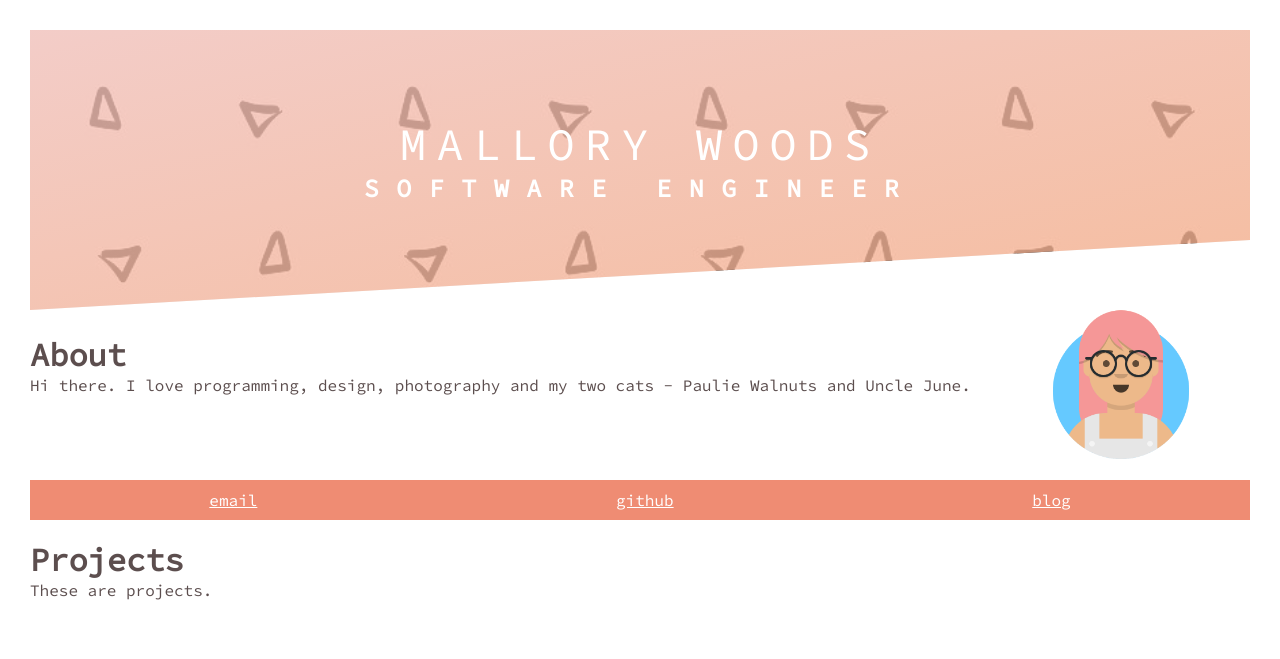
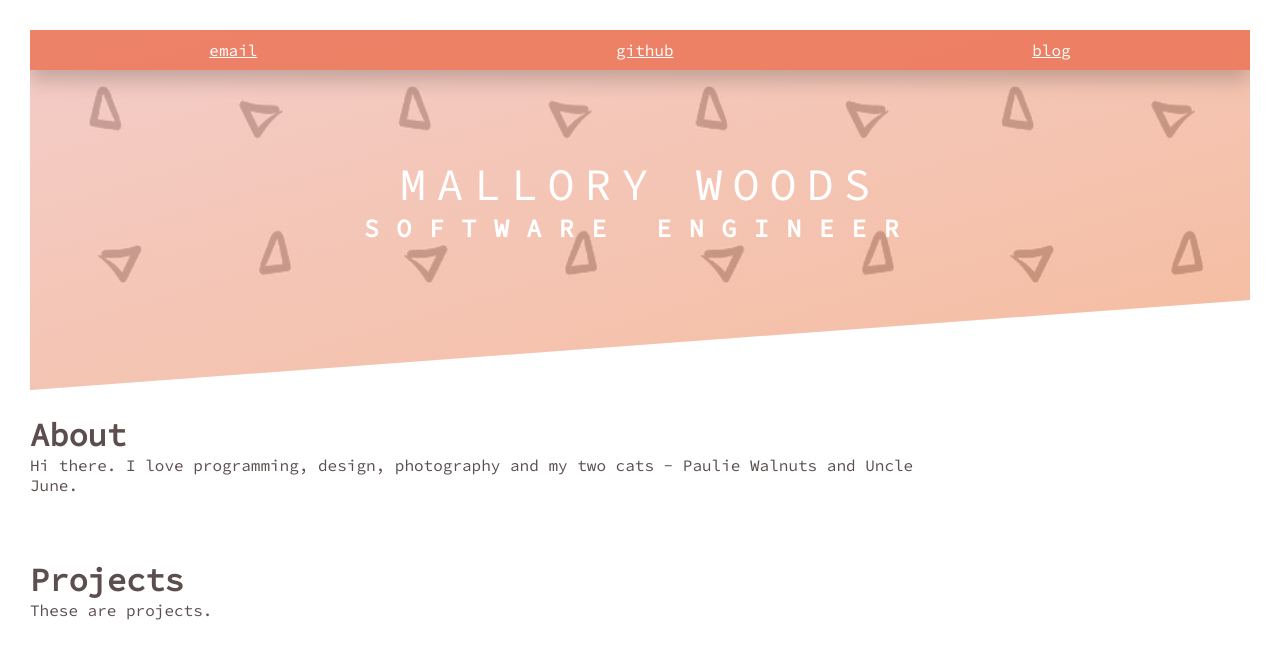
Before and after one commit to mallmsy/personalSite, a PHP site: page / in a window 1280 px wide. Shown: the top 659 px of the page. Run offline with PHP 8.4, Linux system fonts and the light colour scheme.

Commit message:
moved menu

```diff
--- a/index.css
+++ b/index.css
@@ -22,7 +22,7 @@ body {
 }
 
 header {
-  height: 35vh;
+  height: 45vh;
   background-image: linear-gradient(
     to right bottom,
     rgb(244, 196, 190, 0.8), rgb(247, 176, 139, 0.8)),
@@ -35,7 +35,7 @@ header {
 .header__text-box {
   position: absolute;
 
-  top: 20%;
+  top: 25%;
   left: 50%;
 
   transform: translate(-50%, -50%);
@@ -74,11 +74,23 @@ header {
   color: rgb(92, 78, 78)
 }
 
+.about__text-box--text {
+  display: block;
+  width: 75%;
+  text-align: left;
+}
+
+.about__text-box--image {
+  display: block;
+  width: 25%;
+  margin-bottom: 2.5rem;
+}
+
 .about img {
-  width: 15rem;
+  width: 10rem;
   position: absolute;
   right: 5%;
-  top: 35%;
+  top: 40%;
   margin: 2rem;
 }
 
@@ -92,6 +104,8 @@ header {
   height: 5vh;
   background-color: rgba(236, 112, 81, 0.80);
   margin-bottom: 2rem;
+  box-shadow: 0 1rem 2rem rgba(0,0,0,.2);
+
 }
 
 .contact__item {
--- a/index.html
+++ b/index.html
@@ -11,6 +11,12 @@
   </head>
   <body>
     <header class="header">
+      <div class="contact">
+        <a href="mailto:hello@mallorywoods.com" target="_blank" class="contact__item">email</a>
+        <a href="https://github.com/mallmsy" target="_blank" class="contact__item">github</a>
+        <a href="https://medium.com/@malvwoods" target="_blank" class="contact__item">blog</a>
+      </div>
+
       <div class="header__text-box">
         <h1 class="heading-primary">
           <span class="heading-primary--main">Mallory Woods</span>
@@ -22,17 +28,17 @@
 
     <div class="about">
       <div class="about__text-box">
-        <h1>About</h1>
-        <p>Hi there. I love programming, design, photography and my two cats - Paulie Walnuts and Uncle June. </p>
-        <img src="img/me.png" alt="avataar">
+        <span class="about__text-box--text">
+          <h1>About</h1>
+          <p>Hi there. I love programming, design, photography and my two cats - Paulie Walnuts and Uncle June. </p>
+        </span>
+<!--
+        <span class="about__text-box--image">
+          <img src="img/me.png" alt="avataar">
+        </span> -->
       </div>
     </div>
 
-    <div class="contact">
-      <a href="mailto:hello@mallorywoods.com" class="contact__item">email</a>
-      <a href="https://github.com/mallmsy" class="contact__item">github</a>
-      <a href="https://medium.com/@malvwoods" class="contact__item">blog</a>
-    </div>
 
     <div class="projects">
       <div class="projects__text-box">
```
